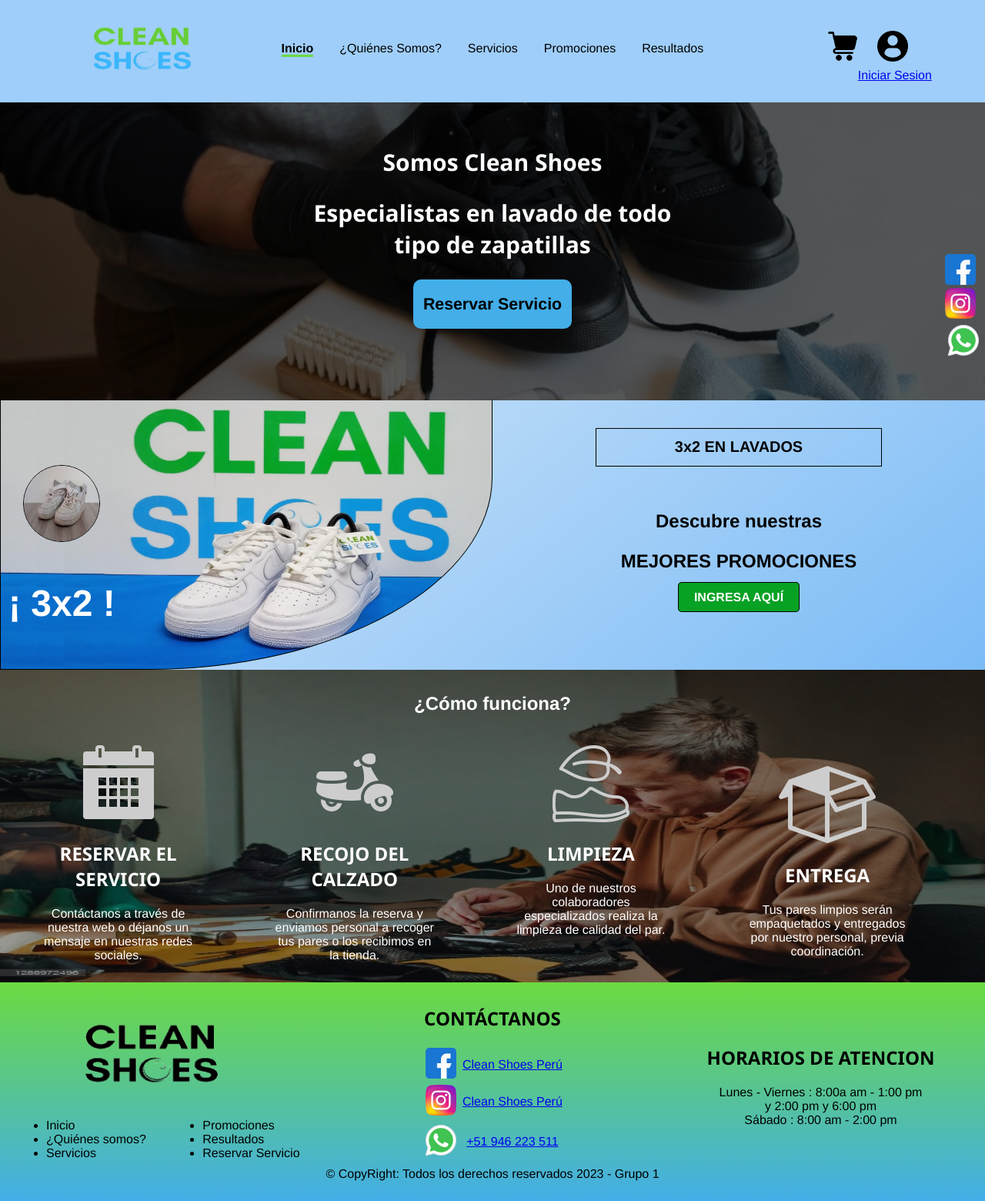
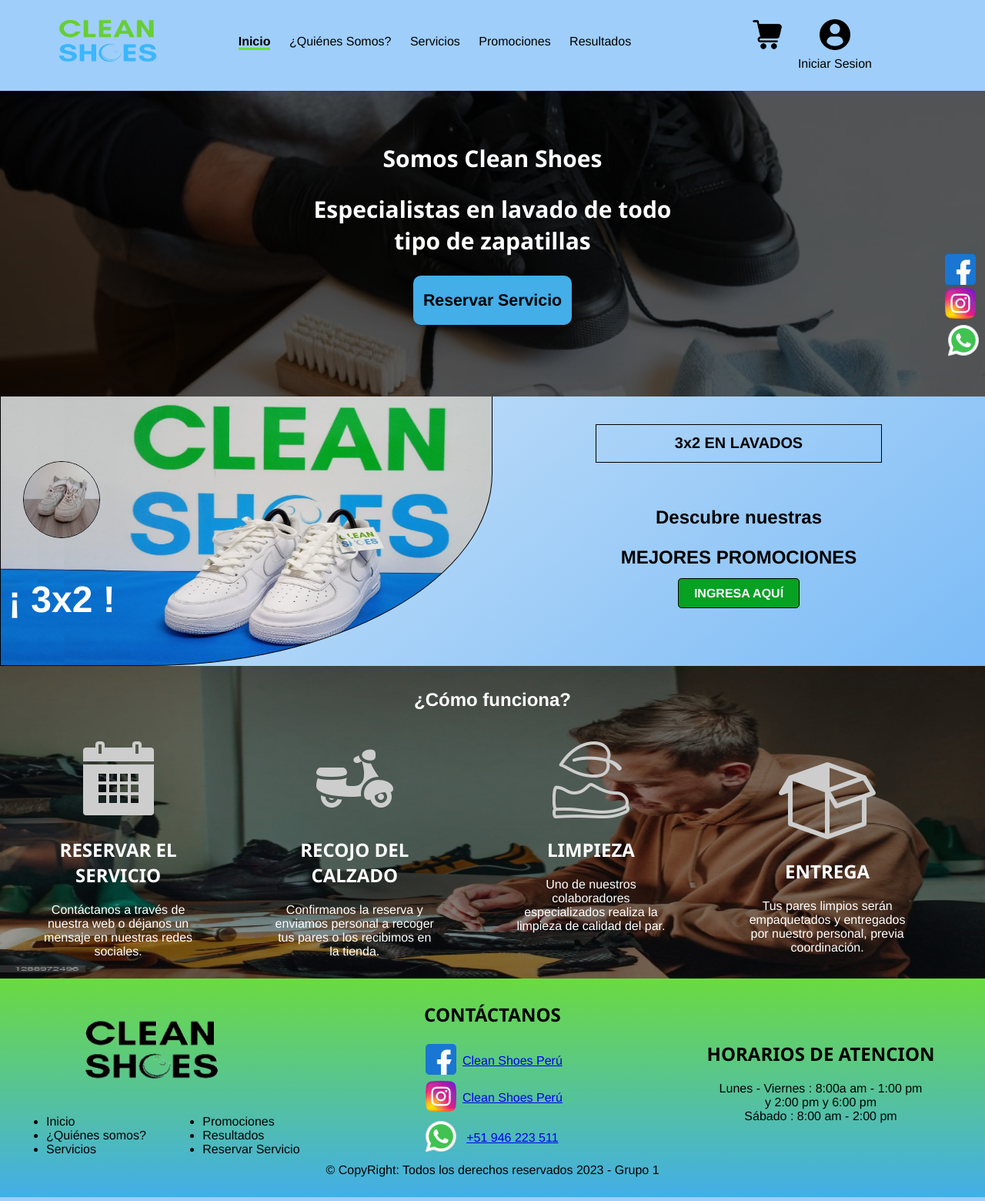
Before and after one commit to NemiasVasquez/CleanShoes, a PHP site: page / in a window 1280 px wide. Shown: the whole page at 77% size. Run offline with PHP 8.4, Linux system fonts and the light colour scheme.

Commit message:
Actualización

```diff
--- a/JavaScript/Login_Ajax.js
+++ b/JavaScript/Login_Ajax.js
@@ -14,7 +14,6 @@ $(document).ready(function () {
                     $('#form_Login')[0].reset();
                     console.log("Terminando Registro");
                     console.log("Respuesta del servidor:", data);
-                    alert(data.mensaje);
 
                     // Si el inicio de sesión es exitoso, redirige a index.php
                     if (data.mensaje == "Inicio de sesion exitoso.") {
--- /dev/null
+++ b/Style/Perfil_Usuario_Style.css
@@ -0,0 +1,3 @@
+main{
+    padding-top: 300px;
+}
--- a/Style/Plantilla_Style.css
+++ b/Style/Plantilla_Style.css
@@ -50,7 +50,6 @@ img{
 
 /* === HEADER === */
 
-
 header {
     background: #9fcefa;
     position: fixed;
@@ -58,36 +57,39 @@ header {
     z-index: 1000;
 }
 
+#bloqueMenu{
+    width: 650px;
+    text-align: center;
+}
+
 #bloqueMenu,
 #cajaReservar {
-    margin: 2% 0;
+    margin: 15px 0;
 }
 
-#bloqueImagenLogo img {
-    margin: 10px 0 0 25%;
+#bloqueImagenLogo  {
+    text-align: center;
+    align-items: center;
+    align-content: center;
+    height: 108px;
 }
 
 #menu_h ul {
     list-style: none;
-    margin: 0;
+    margin: 0 auto;
     padding: 0;
 }
 
 #menu_h ul li {
     display: inline-block;
-    margin: 20px 17px;
+    margin: 20px 10px;
     align-items: center;
 }
 
-#menu_h ul {
-    width: 100%;
-    display: flex;
-    justify-content: center;
-}
-
-#menu_h ul li a {
+#menu_h ul li a,#cajaUsuario a {
     text-decoration: none;
     color: black;
+    cursor:pointer;
 }
 
 .activo {
@@ -101,14 +103,21 @@ header {
 
 #cajaUsuario{
     display: flex;
-    flex-flow: row;
-    padding-top: 40px;
+    flex-flow: row nowrap;
+    padding:10px 0;
+    width: 330px;
+    text-align: center;
+    justify-content: center;
+}
+
+#cajaUsuario div{
+    margin: 0 10px;
 }
 
 #cajaUsuario img{
     width: 40px;
     height: 40px;
-    margin: 0 0 0 25px;
+    margin-top: 15px;
     cursor:pointer;
     text-align: center;
 }
@@ -117,6 +126,7 @@ header {
     text-align: center;
     margin-top: 5px;
 }
+
 /*** ASIDE ***/
 #grupoEnlacesRedes{
     display: flex;
@@ -161,7 +171,6 @@ footer{
     text-decoration: none;
     color: #000000;
 }
-
 
 #copyright{
     text-align: center;
--- a/Style/Principal_Style.css
+++ b/Style/Principal_Style.css
@@ -1,7 +1,7 @@
 /*** MAIN ****/
 
 main{
-    padding-top: 120px;
+    padding-top: 115px;
 }
 
 #section2{
@@ -35,7 +35,6 @@ main{
     color: rgb(255, 255, 255);
     text-align: center;
 }
-
 
 #inicio{
     background-color: rgb(139, 137, 137);
--- a/Views/Perfil_Usuario_Views.php
+++ b/Views/Perfil_Usuario_Views.php
@@ -5,8 +5,9 @@
     <meta name="viewport" content="width=device-width, initial-scale=1.0">
     <?php include 'Plantillas/Favicon.php'; ?>
     <?php include 'Plantillas/Links.php'; ?>
-    <title><?php echo $_SESSION["nombres"].$_SESSION["apellidos"]; ?> - Clean Shoes</title>
+    <title><?php echo $_SESSION["nombres"]." ".$_SESSION["apellidos"]; ?> - Clean Shoes</title>
 
+    <link rel="stylesheet" href="Style/Perfil_Usuario_Style.css">
     <script type="text/javascript" src="JavaScript/Actualizacion_Ajax.js"></script>
 
 </head>
@@ -16,7 +17,7 @@
     </header>
 
     <main>
-        <h1>Usuario: <?php echo $_SESSION["nombres"].$_SESSION["apellidos"]; ?></h1>
+        <h1>Usuario: <?php echo $_SESSION["nombres"]." ".$_SESSION["apellidos"]; ?></h1>
         <?php var_dump($data["Cliente"]); ?>
     </main>
 
--- a/Views/Plantillas/Header.php
+++ b/Views/Plantillas/Header.php
@@ -20,23 +20,22 @@
             <div>
                 <img src="Imagenes/Header/Carrito.png" alt="Ícono de un carrito de compras">
             </div>
-           <div>
-                <div>
+            <div id="bloque_Perfil">
                 <a href=<?php if(isset($_SESSION["id_Cliente"])){echo "index.php?c=Cliente_Controller&a=PerfilCliente";}else{echo "index.php?c=Cliente_Controller&a=LoginViews";} ?> >
                     <img src="Imagenes/Header/Usuario.png" alt="Ícono de un usuario">
-                        <p> <?php if(isset($_SESSION["id_Cliente"])){ echo $_SESSION["nombres"]." ".$_SESSION["apellidos"];}else{ echo "Iniciar Sesion";} ?> </p>
+                    <p> <?php if(isset($_SESSION["id_Cliente"])){ echo $_SESSION["nombres"]." <br> ".$_SESSION["apellidos"];}else{ echo "Iniciar Sesion";} ?> </p>
 
                 </a>
             </div>
             <?php if(isset($_SESSION["id_Cliente"])){ ?>
-                    <div>
+                <div id="bloque_Salir">
                     <a href="index.php?c=Cliente_Controller&a=cerrarSesion">
-                            <img src="" alt="">
+                        <img src="Imagenes/Header/cerrar_sesion.png" alt="">
                         <p>Cerrar Sesion</p>
                     </a>
                 </div>
             <?php } ?>
-           </div>
+
 
         </div>
     </div>
```
Also changed, not shown: Imagenes/Header/cerrar_sesion.png (added). Lines whose indentation alone changed are shown as unchanged.
